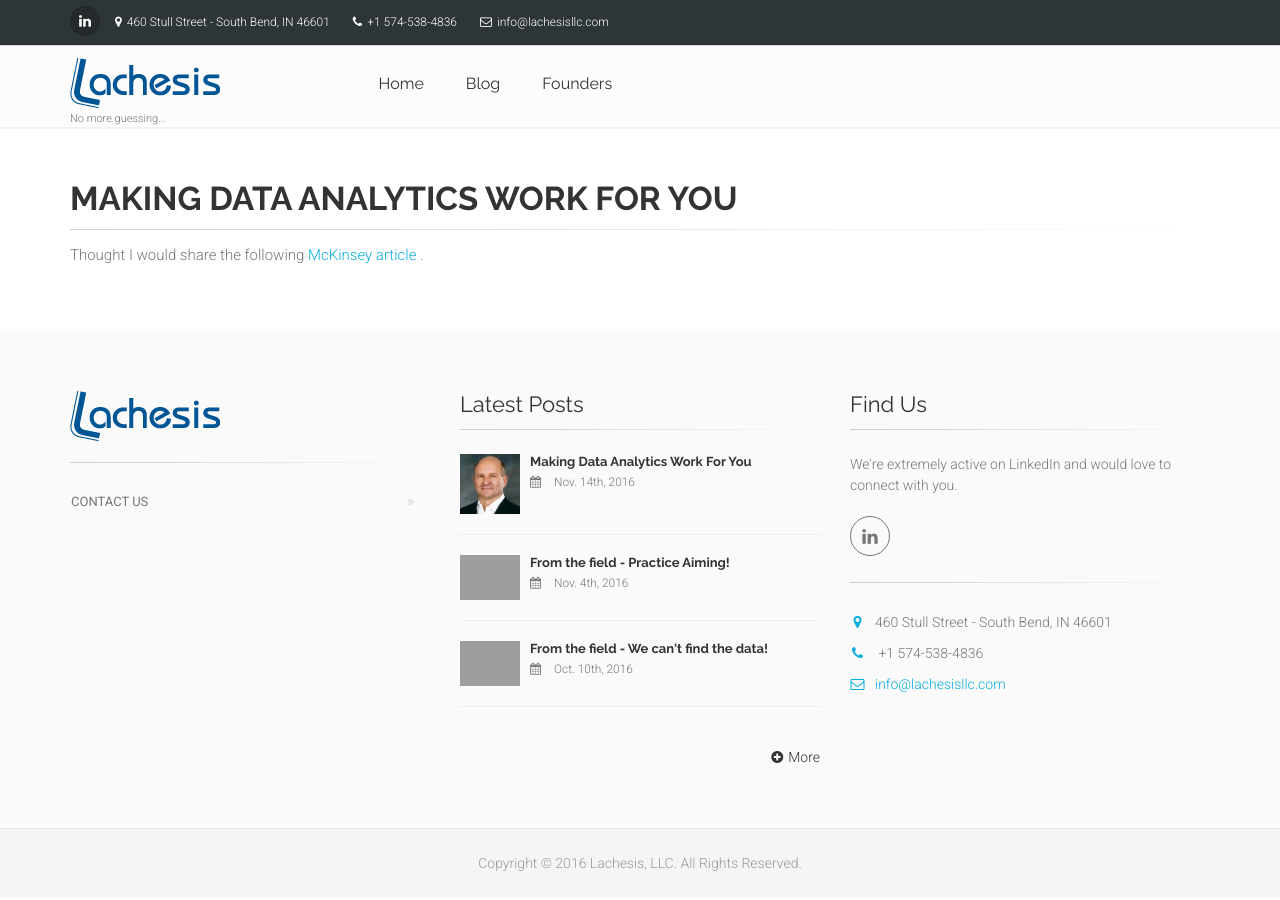
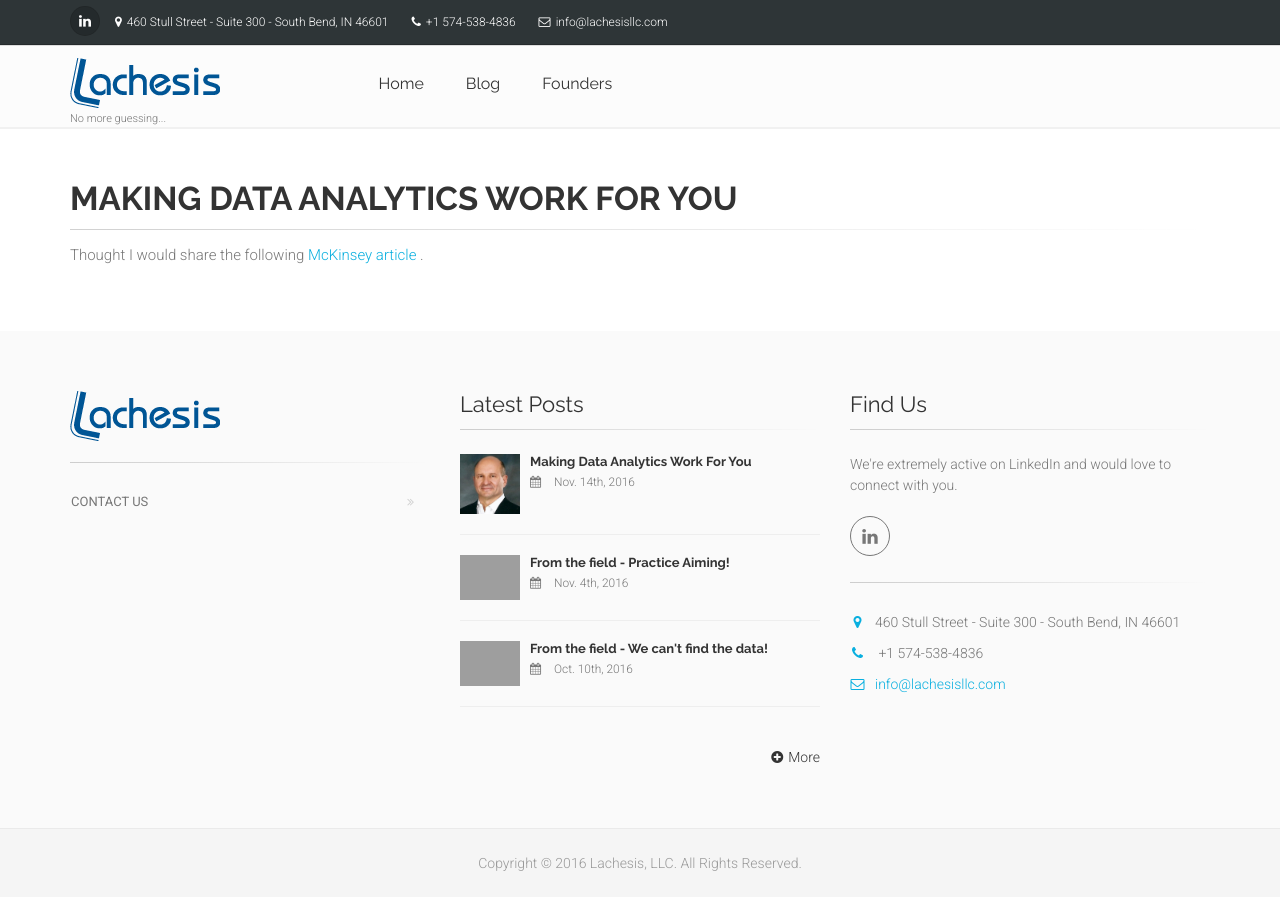
Before and after one commit to lachesisllc/lachesisllc.github.io, a Jekyll site: the page built from _posts/2016-11-14-making-data-analytics-work-for-you.md, in a window 1280 px wide. Built offline with Jekyll 4.4.1, drawn with Linux system fonts in a browser that asks for light colours; grey boxes are pictures that could not be loaded.

Commit message:
Updated suite number

```diff
--- a/_data/global.yml
+++ b/_data/global.yml
@@ -4,7 +4,7 @@ description: 'Operations, Strategy, Visability - No more guessing...'
 slogan: 'No more guessing...'
 url: 'http://lachesisllc.com' # the base hostname & protocol for your site
 footer_text: 'Copyright © 2016 Lachesis, LLC. All Rights Reserved.'
-address: '460 Stull Street - South Bend, IN 46601'
+address: '460 Stull Street - Suite 300 - South Bend, IN 46601'
 phone: '+1 574-538-4836'
 email: 'info@lachesisllc.com'
 linkedin_url: 'https://www.linkedin.com/company/10696460'
```
